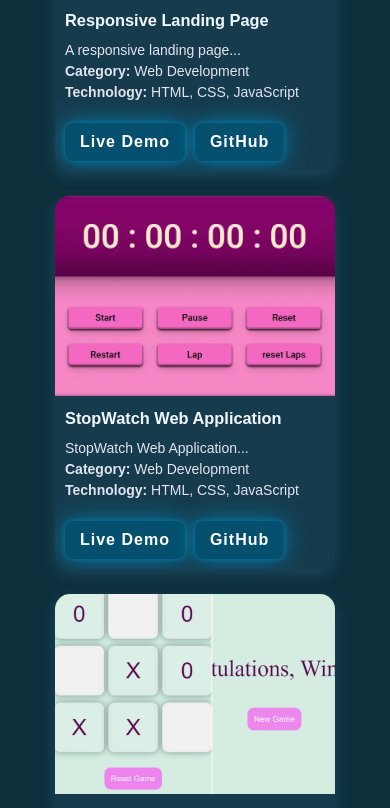
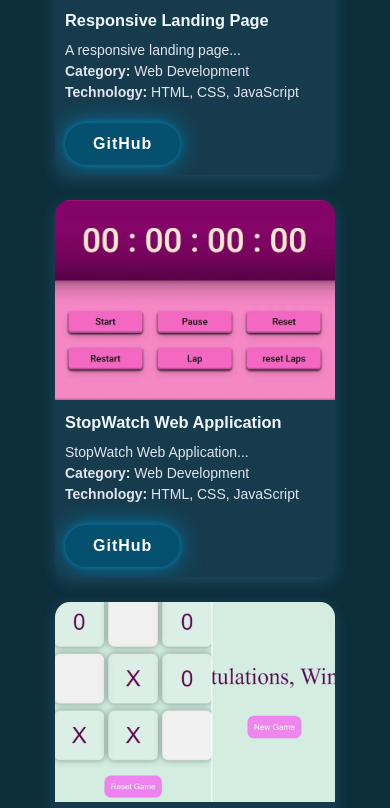
Before and after one commit to IqraShoaib/personal-portfolio-react, a React (Vite) app in the folder portfolio-react/: page / in a window 390 px wide. Shown: the part 6611-7419 px from the top of the page. Built offline with nearby package versions, Linux system fonts and the light colour scheme.

Commit message:
Improve Projects section and responsive modal layout

```diff
--- a/portfolio-react/src/components/Projects.jsx
+++ b/portfolio-react/src/components/Projects.jsx
@@ -198,17 +198,7 @@ function Projects() {
           </p>
 
           <div className="buttons">
-            <motion.a
-  whileHover={{ scale: 1.08 }}
-  whileTap={{ scale: 0.95 }}
-              href={project.demo}
-              target="_blank"
-              rel="noopener noreferrer"
-              className="demo-btn"
-              onClick={(e) => e.stopPropagation()}
-            >
-              Live Demo
-            </motion.a>
+
 
             <motion.a
   whileHover={{ scale: 1.08 }}
@@ -244,7 +234,6 @@ function Projects() {
       onClick={(e) => e.stopPropagation()}
       initial={{ scale: 0.8 }}
       animate={{ scale: 1 }}
-      transition={{ duration: 0.3 }}
     >
       <button
         className="close"
@@ -253,12 +242,18 @@ function Projects() {
         ×
       </button>
 
-      <h2>{selectedProject.name}</h2>
+      <div className="project-details">
 
+        <div className="project-image">
           <img
             src={selectedProject.image}
             alt={selectedProject.name}
           />
+        </div>
+
+        <div className="project-info">
+
+          <h2>{selectedProject.name}</h2>
 
           <p>{selectedProject.description}</p>
 
@@ -267,18 +262,24 @@ function Projects() {
           </p>
 
           <h3>Technologies</h3>
+
           <ul>
-        {(selectedProject.technology || []).map((tech, index) => (
+            {selectedProject.technology.map((tech, index) => (
               <li key={index}>{tech}</li>
             ))}
           </ul>
 
           <h3>Features</h3>
+
           <ul>
-        {(selectedProject.features || []).map((feature, index) => (
+            {selectedProject.features.map((feature, index) => (
               <li key={index}>{feature}</li>
             ))}
           </ul>
+
+        </div>
+
+      </div>
     </motion.div>
   </motion.div>
 )}
--- a/portfolio-react/src/style.css
+++ b/portfolio-react/src/style.css
@@ -1167,16 +1167,58 @@ transform:scale(1);
     color:#fff;
 }
 .modal{
-    position: fixed;
-    inset: 0;
-    background: rgba(0,0,0,.7);
-    display: flex;
-    justify-content: center;
-    align-items: center;
-    z-index: 9999;
-    padding: 20px;
-}
-
+    position:fixed;
+    inset:0;
+    background:rgba(0,0,0,.8);
+    display:flex;
+    justify-content:center;
+    align-items:center;
+    padding:20px;
+    z-index:9999;
+}
+
+.modal-content{
+    width:100%;
+    max-width:900px;
+    max-height:90vh;
+    overflow-y:auto;
+    background:#11576b;
+    border-radius:15px;
+    padding:30px;
+    position:relative;
+}
+
+.project-details{
+    display:flex;
+    gap:30px;
+    align-items:flex-start;
+}
+
+.project-image{
+    flex:1;
+}
+
+.project-image img{
+    width:100%;
+    max-width:320px;
+    border-radius:12px;
+}
+
+.project-info{
+    flex:2;
+    color:#fff;
+}
+
+.close{
+    position:absolute;
+    top:15px;
+    right:20px;
+    font-size:30px;
+    background:none;
+    border:none;
+    color:#fff;
+    cursor:pointer;
+}
 .modal-content{
     background: rgb(17,87,107);
     box-shadow: 0 5px 15px rgba(84,173,229,.2);
@@ -1194,54 +1236,6 @@ transform:scale(1);
 .project-info h3{
     color:white;
 }
-
-.close{
-    position:absolute;
-    top:8px;
-    right:10px;
-    font-size:20px;
-    cursor:pointer;
-}
-
-.project-details img{
-    width:300px;
-    border-radius:10px;
-}
-.buttons {
-    display: flex;
-    gap: 10px;
-}
-.buttons a {
-    text-decoration: none;
-    padding: 10px 15px;
-    border-radius: 8px;
-    font-weight: bold;
-}
-.project-details{
-    display:flex;
-    gap:25px;
-    align-items:flex-start;
-    margin-top:20px;
-}
-
-.project-image{
-    flex:1;
-}
-
-.project-image img{
-    width:100%;
-    max-width:300px;
-    border-radius:10px;
-}
-
-.project-info{
-    flex:1.5;
-
-}
-
-.project-info h3{
-    margin:10px 0;
-}
 @media(max-width:768px){
 
 .projects-container{
@@ -1262,36 +1256,39 @@ margin:auto;
 
 }
 @media (max-width:768px){
+
+    .modal{
+        padding:15px;
+        align-items:flex-start;
+        overflow-y:auto;
+    }
+
+    .modal-content{
+        width:100%;
+        max-height:none;
+        margin-top:20px;
+        padding:20px;
+    }
 
     .project-details{
         flex-direction:column;
-    }
-
-#modalImage{
+        align-items:center;
+        text-align:center;
+    }
+
+    .project-image img{
+        max-width:100%;
+    }
+
+    .project-info{
         width:100%;
     }
-}
-.demo-btn {
-     margin-top: 20px;
-        display: inline-block;
-        padding: 12px 28px;
-        background:#04506e;
-        border-radius: 40px;
-        font-size: 16px;
-        color: #ffffff;
-        letter-spacing: 1px;
-        text-decoration: none;
-        font-weight: 600;
-        opacity: 0;
-        animation: slideTop 1s ease forwards;
-        animation-delay: 2s;
-        box-shadow: 0 0 5px #067baa,
-        0 0 25px #067baa;
-}
-.demo-btn:hover{
-box-shadow: 0 0 5px #059ad5,
-        0 0 25px #059ad5, 0 0 50px #059ad5,
-        0 0 100px #059ad5, 0 0 200px #059ad5;
+
+    .close{
+        top:10px;
+        right:15px;
+        font-size:28px;
+    }
 }
 .github-btn {
      margin-top: 20px;
```
Lines whose indentation alone changed are shown as unchanged.
